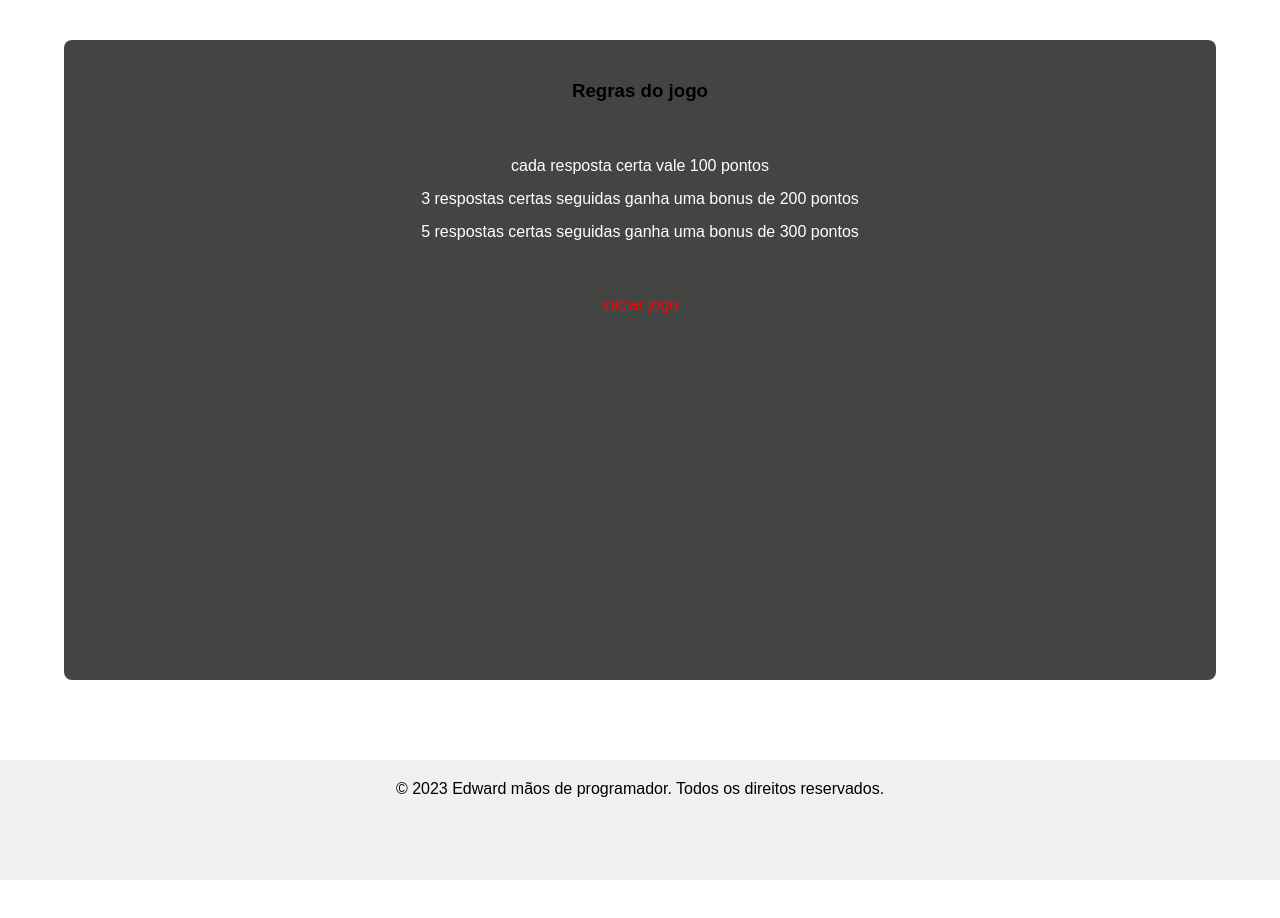
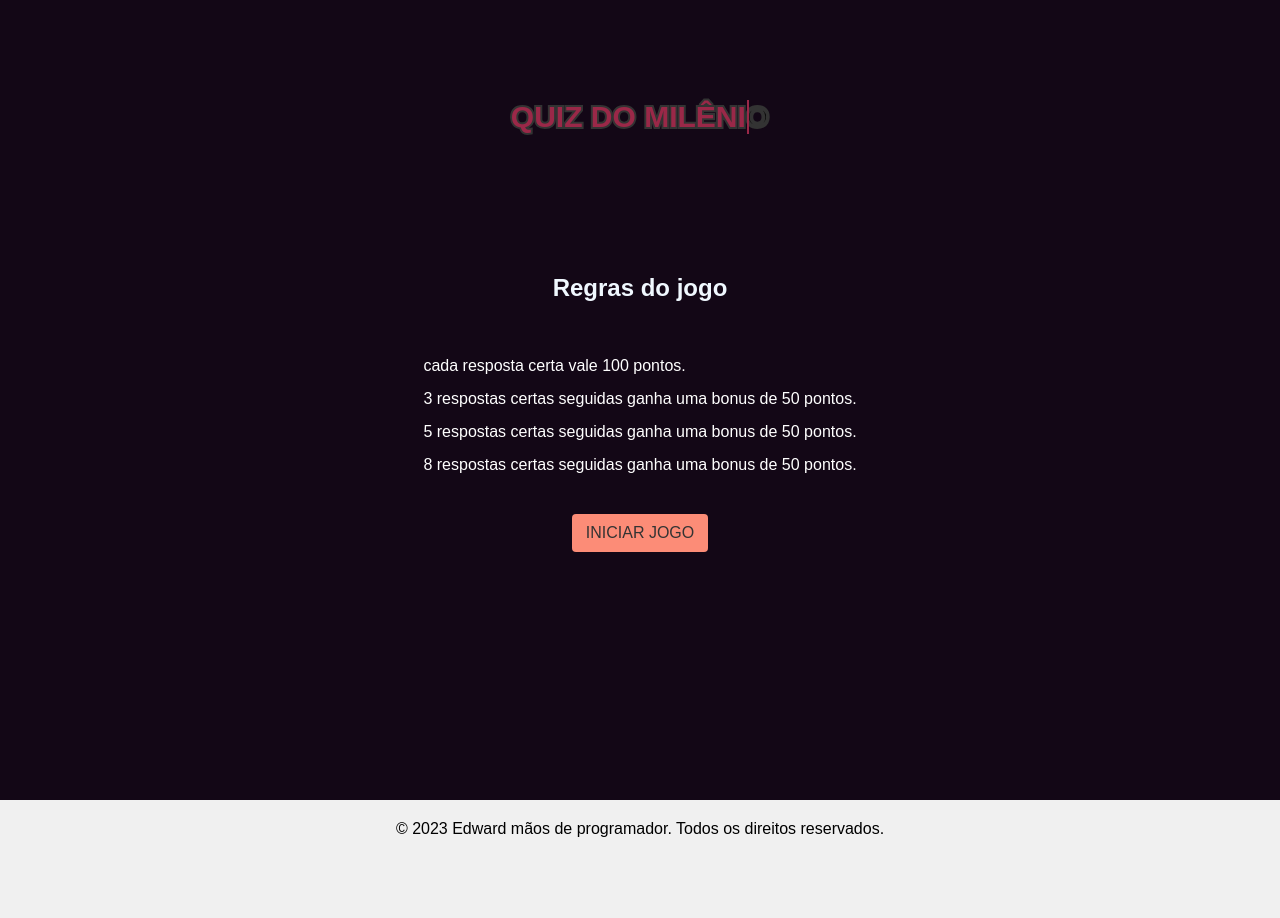
Before and after one commit to EduardoHenriGC/Quiz, a Next.js app: page / in a window 1280 px wide. Before the commit the page ends 880 px from the top, so only its background shows below. Built offline with nearby package versions, Linux system fonts and the light colour scheme.

Commit message:
update css and fix bug

```diff
--- a/src/components/index/indexComp.js
+++ b/src/components/index/indexComp.js
@@ -6,11 +6,15 @@ export default function IndexComp(){
 
         <div className={styles.container}>
 
+            <h1 data-text="Quiz do milênio">Quiz do milênio</h1>
+
           <h3>Regras do jogo</h3>
-            <ul><li>cada resposta certa vale 100 pontos</li>
-            <li>3 respostas certas seguidas ganha uma bonus de 200 pontos</li>
-            <li>5 respostas certas seguidas ganha uma bonus de 300 pontos</li>
-            <li></li></ul>
+            <ul>
+                <li>cada resposta certa vale 100 pontos.</li>
+            <li>3 respostas certas seguidas ganha uma bonus de 50 pontos.</li>
+            <li>5 respostas certas seguidas ganha uma bonus de 50 pontos.</li>
+            <li>8 respostas certas seguidas ganha uma bonus de 50 pontos.</li>
+            </ul>
 
 
             <Link href="/quiz">
--- a/src/context/QuizContext.jsx
+++ b/src/context/QuizContext.jsx
@@ -154,6 +154,7 @@ export const QuizProvider = ({ children }) => {
     setConsecutiveCorrectAnswers(0);
     setTimeRemaining(15);
     setShuffledQuestions(shuffleAndLimitQuestions(questions, 10));
+    setAnswerButtonsDisabled(false)
   };
 
   const restartGame = () => {
--- a/src/styles/index/index.module.css
+++ b/src/styles/index/index.module.css
@@ -4,24 +4,66 @@
     align-items: center;
     flex-direction: column;
     justify-content: flex-start;
-    margin: 40px auto;
-    background-color: #434543;
-    height: 80vh;
-    width: 90%;
-    border-radius: 0.5rem;
+    margin: 0px auto;
+    background-color: #130716;
+    height: 100vh;
+    width: 100%;
+
 
 }
+
+.container h1 {
+    margin-top: 100px;
+    position: relative;
+    font-size: 30px;
+    -webkit-text-stroke: 0.3vw #333;
+    text-transform: uppercase;
+  }
+
+  .container h1::before {
+    content: attr(data-text);
+    position: absolute;
+    top: 0;
+    left: 0;
+    width: 0%;
+    height: 100%;
+    color: #9a2848;
+    -webkit-text-stroke: 0vw;
+    border-right: 2px solid #9a2848;
+    overflow: hidden;
+    animation: animate 6s linear infinite alternate; /* Usar "alternate" para ir e voltar */
+    white-space: nowrap; /* Impede quebrar em várias linhas */
+  }
+
+  @keyframes animate {
+    0% {
+      width: 0;
+    }
+    100% {
+      width: 100%;
+    }
+  }
+
+
+
 .container a{
-    color: red;
+    color: #333;
     text-decoration: none;
+    background-color: #fc8c77;
+    padding: 10px 14px;
+    border-radius: 0.25rem;
+
+    text-transform: uppercase;
 }
 
 .container a:hover{
-    color: green;
+    color: aliceblue;
     text-decoration: none;
 }
 .container h3{
-    margin-top: 40px;
+    margin-top: 140px;
+    color: aliceblue;
+    font-size: 1.5rem;
 }
 
 .container ul{
@@ -33,4 +75,5 @@
     margin-top: 15px;
     color: #fff;
     text-align: center;
+    text-align: left;
 }
```
Also changed, not shown: src/styles/quiz/quiz.module.css (+31 -11 lines).
